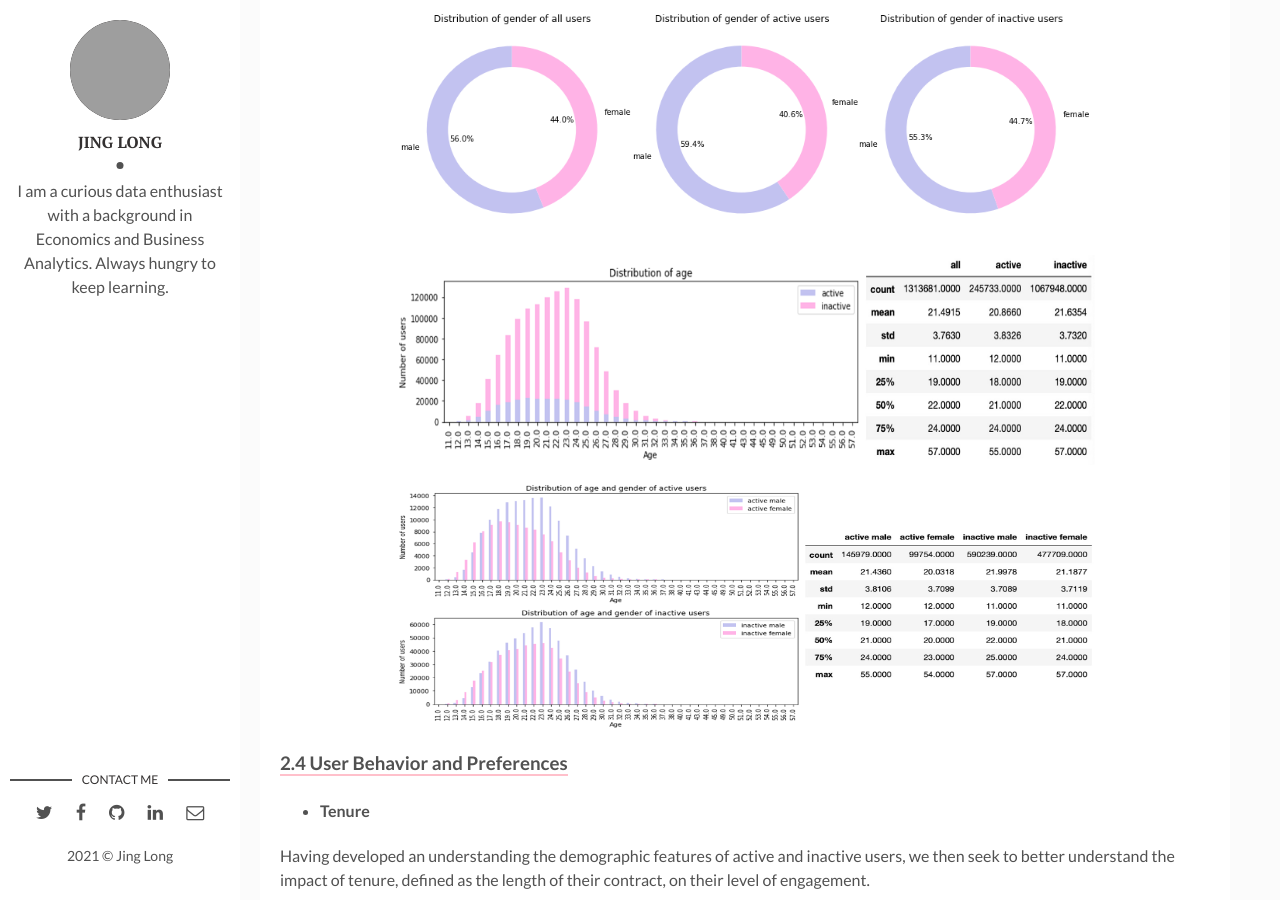
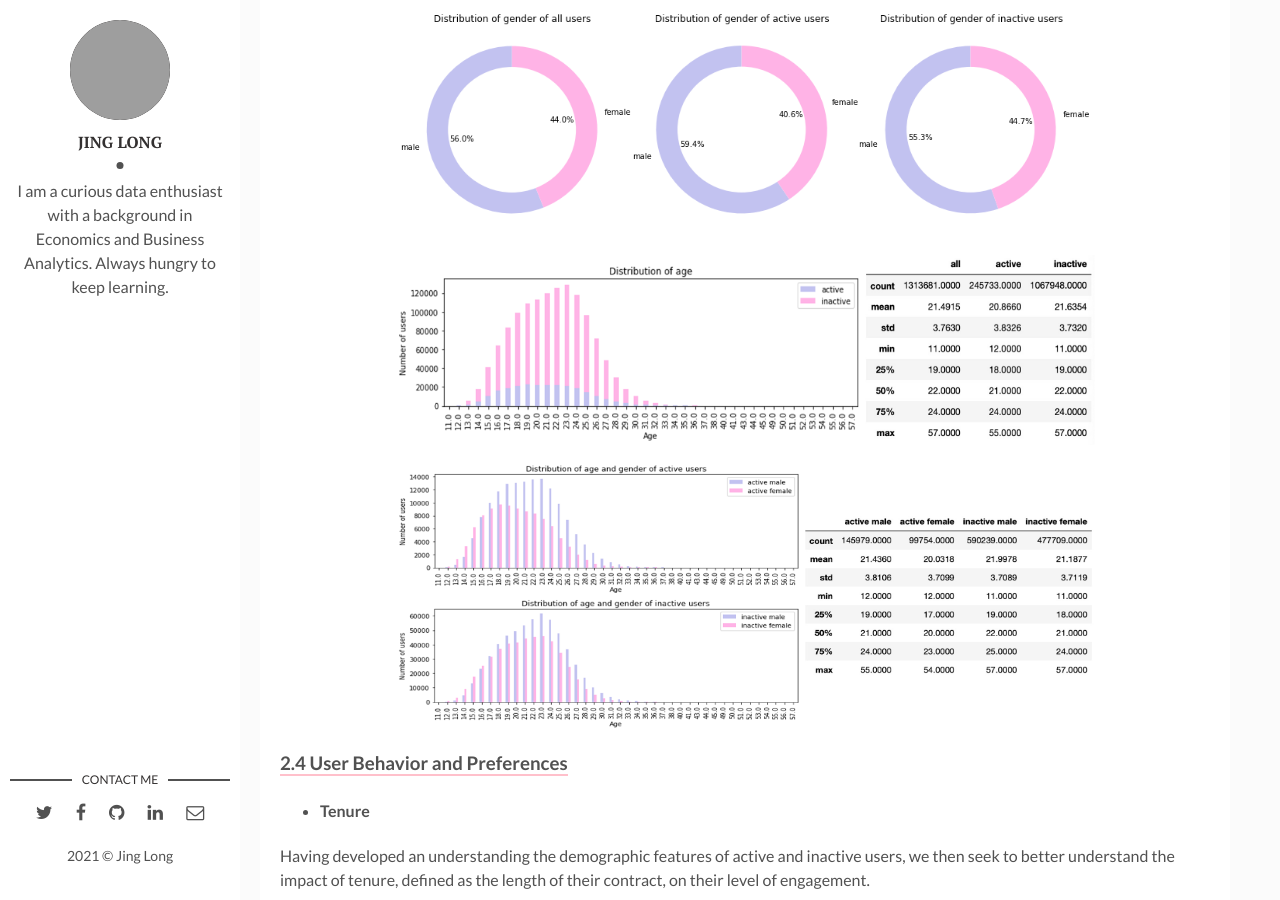
Before and after one commit to jing042323/jing-long, a Jekyll site: the page built from _posts/2021-09-15-NCM.markdown, in a window 1280 px wide and 900 px high, scrolled down 5314 px. Built offline with Jekyll 4.4.1, drawn with Linux system fonts in a browser that asks for light colours; comment, search, counter and statistics services are not loaded; grey boxes are pictures that could not be loaded.

Commit message:
update ncm

```diff
--- a/_posts/2021-09-15-NCM.markdown
+++ b/_posts/2021-09-15-NCM.markdown
@@ -129,10 +129,10 @@ Among the youngest active and inactive users (12-16 years), girls are a majority
 <img src="{{site.baseurl}}/assets/img/NCM/2_3_gender.png" height="230" width="700" />
 </p>
 <p align="center">
-<img src="{{site.baseurl}}/assets/img/NCM/2_3_age.png" height="210" width="700" />
+<img src="{{site.baseurl}}/assets/img/NCM/2_3_age.png" height="190" width="700" />
 </p>
 <p align="center">
-<img src="{{site.baseurl}}/assets/img/NCM/2_3_gender_age.png" height="250" width="700" />
+<img src="{{site.baseurl}}/assets/img/NCM/2_3_gender_age.png" height="270" width="700" />
 </p>
 
 ### <span style="border-bottom:2px solid pink;"> 2.4 User Behavior and Preferences </span>
```
